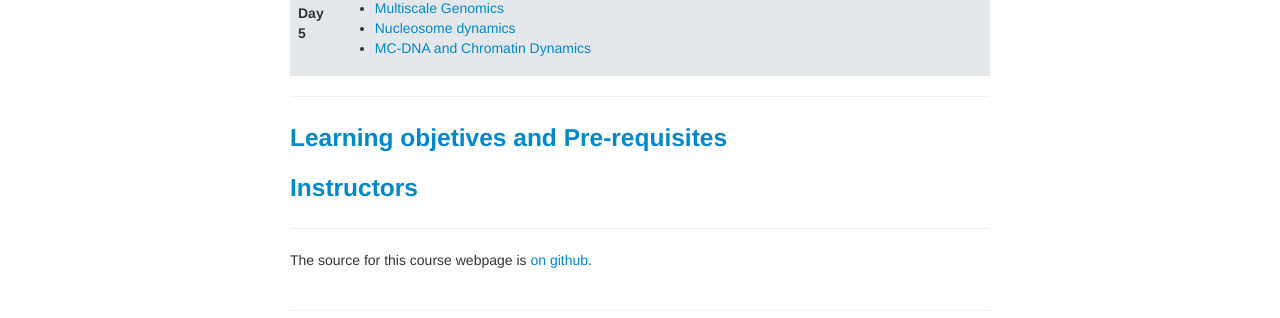
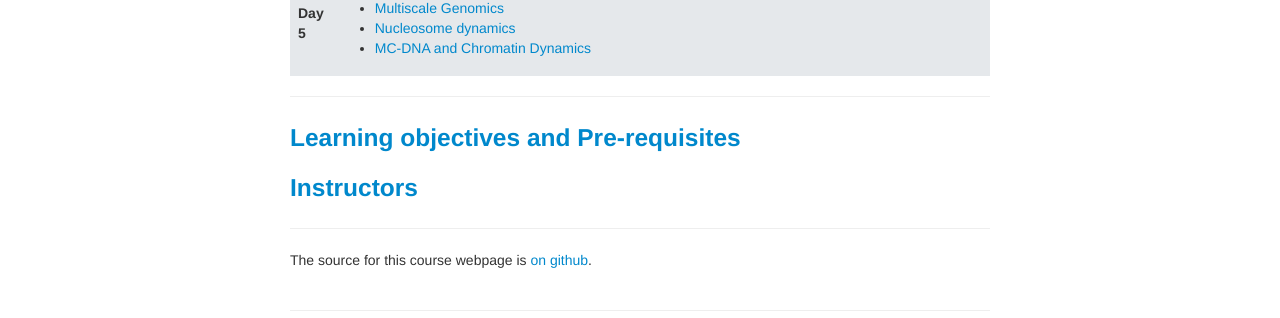
Before and after one commit to GTPB/3DAROC18, a Jekyll site: the page built from index.md, in a window 1280 px wide. Shown: the part 1617-1935 px from the top of the page. Built offline with Jekyll 4.4.1, drawn with Linux system fonts in a browser that asks for light colours.

Commit message:
Update index.md

```diff
--- a/index.md
+++ b/index.md
@@ -135,7 +135,7 @@ It is likely that the participants to this course aim at getting involved in gen
 
 ---
 
-### [Learning objetives and Pre-requisites](pages/prerequesites.md)
+### [Learning objectives and Pre-requisites](pages/objectives_prerequesites.md)
 
 ### [Instructors](pages/instructors.md)
 ---
```
